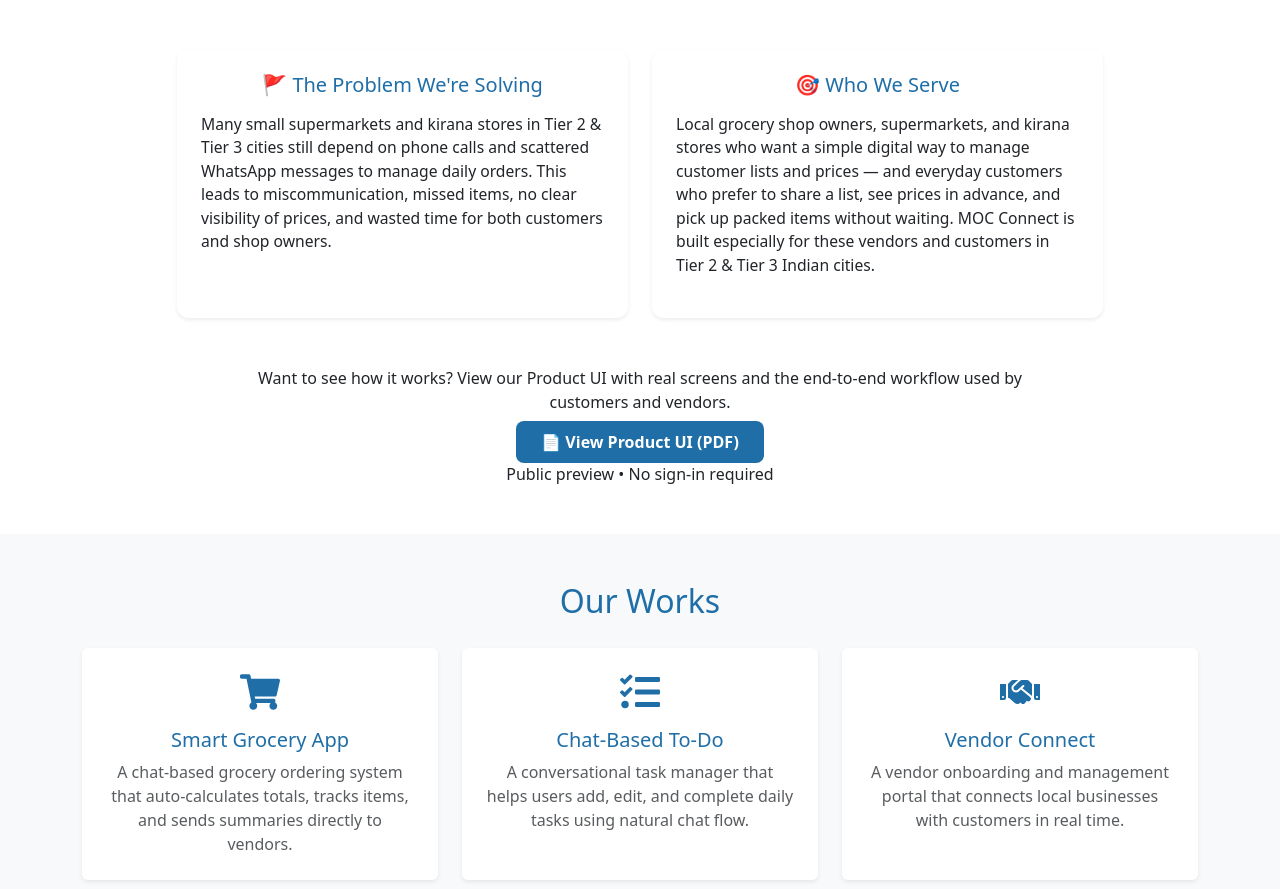
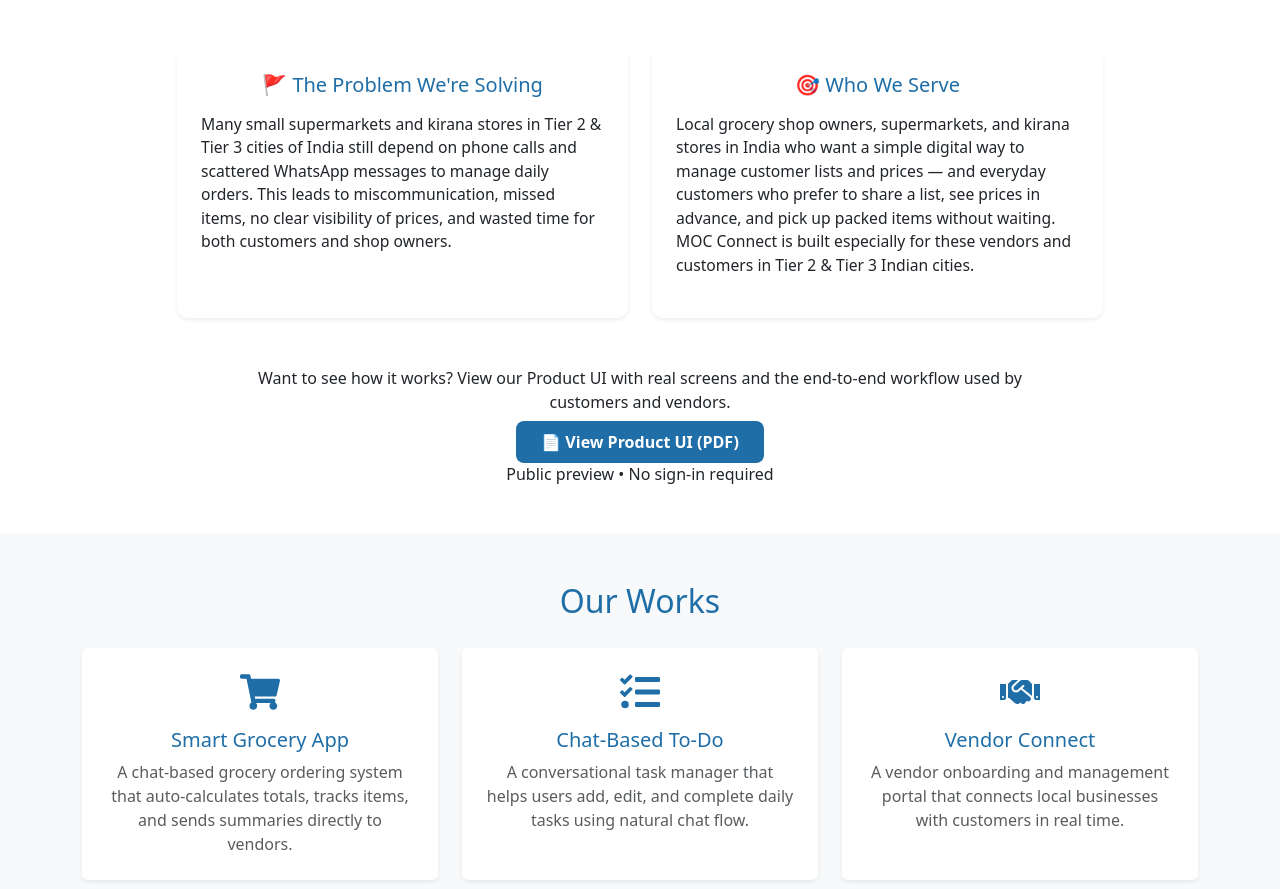
Before and after one commit to Mocconnect25/Portfolio-App, a React (Create React App) app: page / in a window 1280 px wide. Shown: the part 1068-1957 px from the top of the page. Built offline with nearby package versions, Linux system fonts and the light colour scheme.

Commit message:
Update Portfolio.js

```diff
--- a/src/components/Portfolio.js
+++ b/src/components/Portfolio.js
@@ -181,7 +181,7 @@
                 </h5>
                 <p style={{ fontSize: "0.98rem" }}>
                   Many small supermarkets and kirana stores in Tier 2 &amp; Tier 3
-                  cities still depend on phone calls and scattered WhatsApp messages
+                  cities of India still depend on phone calls and scattered WhatsApp messages
                   to manage daily orders. This leads to miscommunication, missed
                   items, no clear visibility of prices, and wasted time for both
                   customers and shop owners.
@@ -201,7 +201,7 @@
                   🎯 Who We Serve
                 </h5>
                 <p style={{ fontSize: "0.98rem" }}>
-                  Local grocery shop owners, supermarkets, and kirana stores who want
+                  Local grocery shop owners, supermarkets, and kirana stores in India who want
                   a simple digital way to manage customer lists and prices — and
                   everyday customers who prefer to share a list, see prices in
                   advance, and pick up packed items without waiting. MOC Connect is
```
